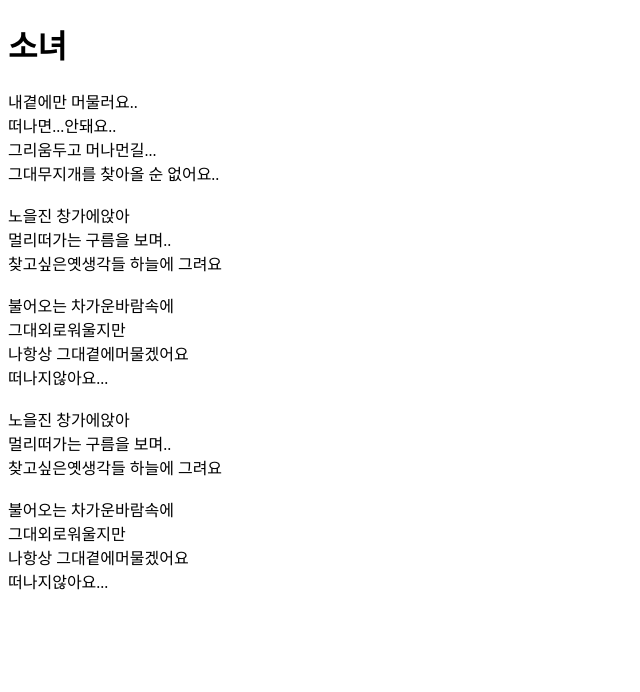
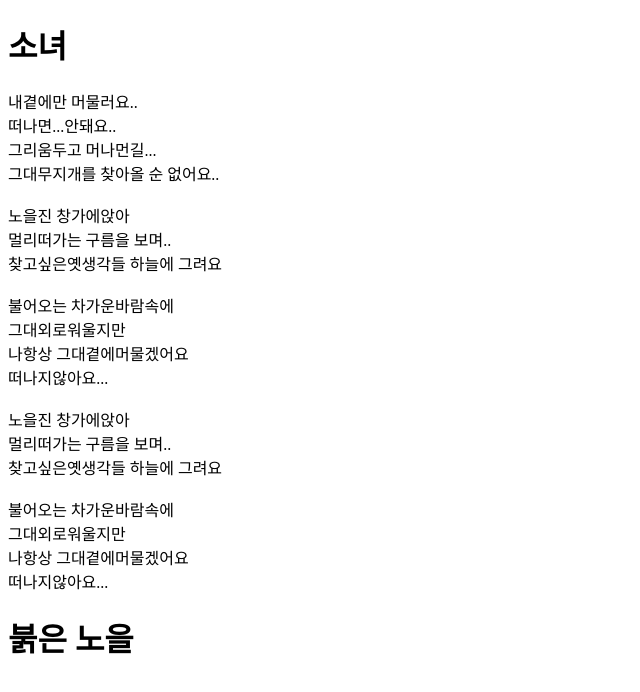
Before and after one commit to dyddks/gitTest, a plain HTML site: page index.html in a window 1280 px wide. Shown: the whole page, without its empty margins (0-640 px from the left). Drawn offline with Linux system fonts and the light colour scheme.

Commit message:
붉은노을 제목 추가

```diff
--- a/index.html
+++ b/index.html
@@ -31,5 +31,7 @@
         나항상 그대곁에머물겠어요<br>
         떠나지않아요...
     </p>
+
+    <h1>붉은 노을</h1>
 </body>
 </html>
```
